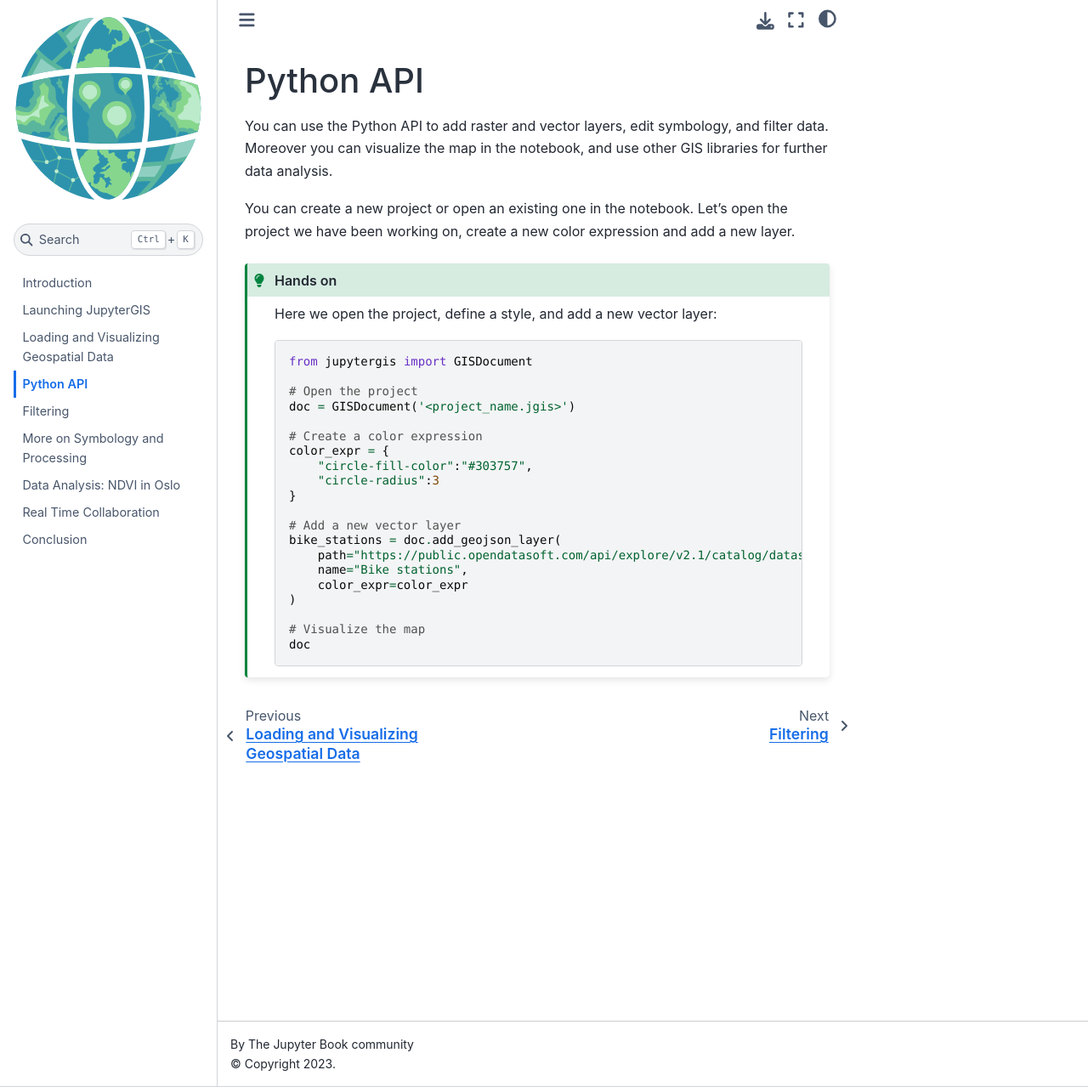
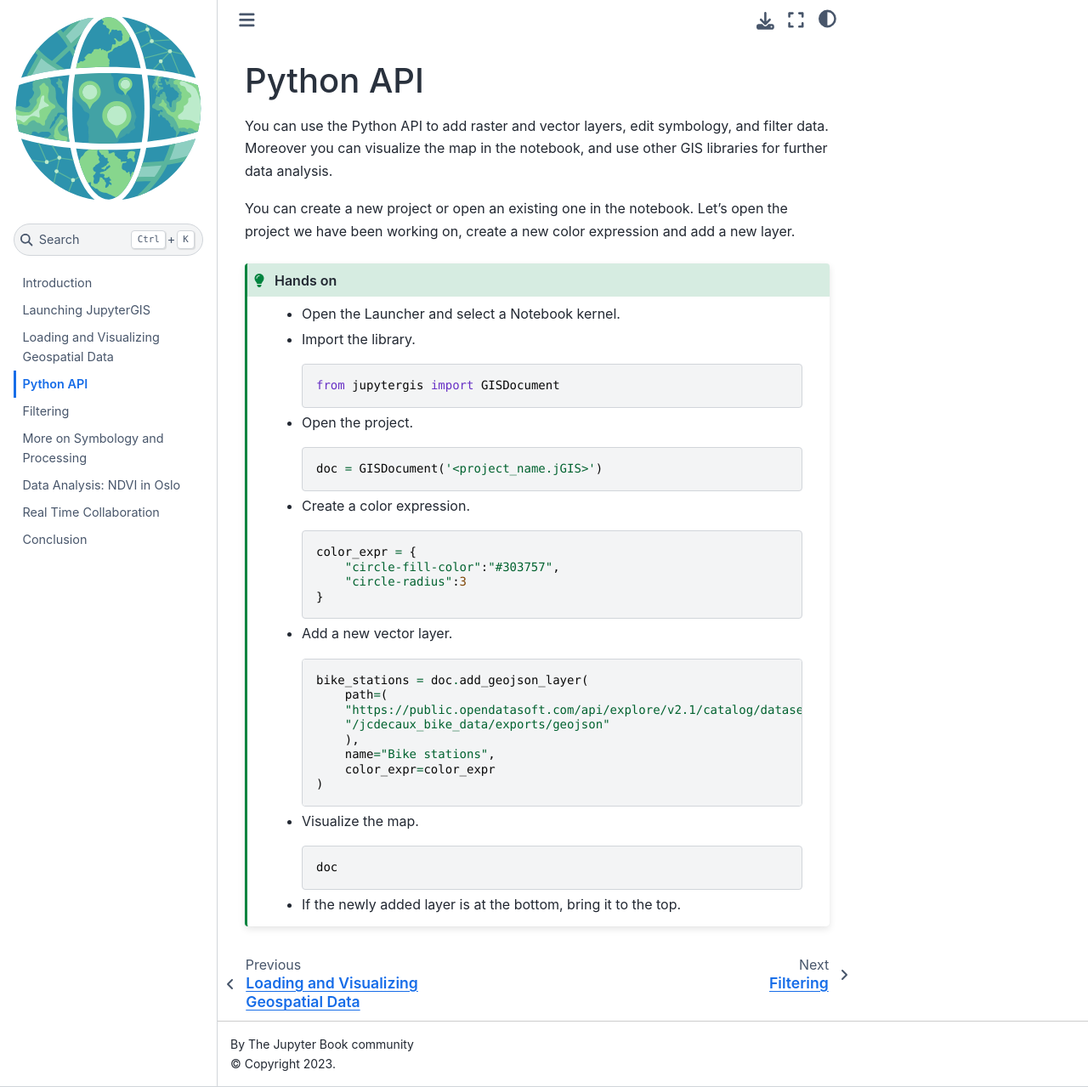
Before and after one commit to elifsu-simula/jupytergis-tutorial, a Jupyter Book: the page built from chapters/04_python.md, in a window 1280 px wide and 1279 px high. Shown: the whole window at 85% size. Built offline with Jupyter Book 1.0.4 settings and Sphinx 7.4.7 and the Sphinx Book theme 1.1.4, drawn with Linux system fonts in a browser that asks for light colours.

Commit message:
Fix some errors

````diff
--- a/chapters/04_python.md
+++ b/chapters/04_python.md
@@ -10,26 +10,36 @@ expression and add a new layer.
 
 ```{admonition} Hands on
 :class: tip
-Here we open the project, define a style, and add a new vector layer:
+- Open the Launcher and select a Notebook kernel.
+- Import the library.
+    ```python
+    from jupytergis import GISDocument
+    ```
+- Open the project.
+    ```python
+    doc = GISDocument('<project_name.jGIS>')
+    ```
+- Create a color expression.
+    ```python
+    color_expr = {
+        "circle-fill-color":"#303757",
+        "circle-radius":3
+    }
+    ```
+- Add a new vector layer.
+    ```python
+    bike_stations = doc.add_geojson_layer(
+        path=(
+        "https://public.opendatasoft.com/api/explore/v2.1/catalog/datasets"
+        "/jcdecaux_bike_data/exports/geojson"
+        ),
+        name="Bike stations",
+        color_expr=color_expr
+    )
+    ```
+- Visualize the map.
+    ```python
+    doc
+    ```
 
-```python
-from jupytergis import GISDocument
-
-# Open the project
-doc = GISDocument('<project_name.jgis>')
-
-# Create a color expression
-color_expr = {
-    "circle-fill-color":"#303757",
-    "circle-radius":3
-}
-
-# Add a new vector layer
-bike_stations = doc.add_geojson_layer(
-    path="https://public.opendatasoft.com/api/explore/v2.1/catalog/datasets/jcdecaux_bike_data/exports/geojson",
-    name="Bike stations",
-    color_expr=color_expr
-)
-
-# Visualize the map
-doc
+- If the newly added layer is at the bottom, bring it to the top.
````
Also changed, not shown: chapters/03_load_data.md (+7 -0 lines), chapters/05_filtering.md (+7 -1 lines), 17 other files.
